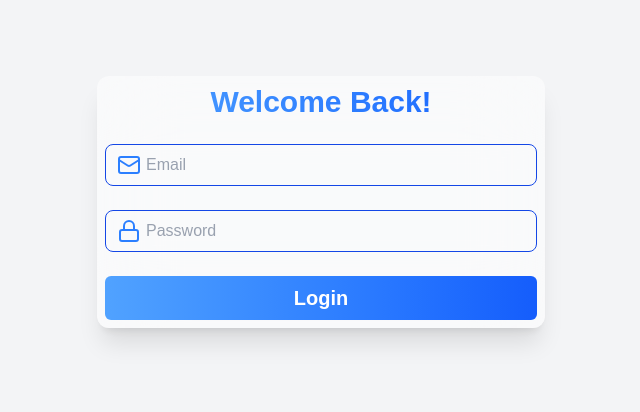
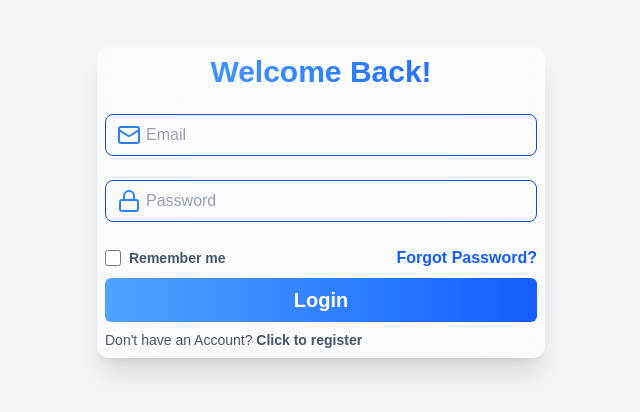
Before and after one commit to TONY-OCHIENG/PrescribeMed, a React (Vite) app in the folder client/: page /patient-login in a window 1280 px wide. Shown: the part 198-610 px from the top of the page, without its empty margins (319-959 px from the left). Built offline with nearby package versions, Linux system fonts and the light colour scheme.

Commit message:
Adding Navigation link

```diff
--- a/client/src/auth/PatientLogin.jsx
+++ b/client/src/auth/PatientLogin.jsx
@@ -2,6 +2,7 @@ import { Loader, Lock, Mail } from 'lucide-react'
 import React from 'react'
 import { useState } from 'react'
 import Input from '../components/Input'
+import { Link } from 'react-router-dom'
 
 function PatientLogin() {
     const [loading,setLoading] = useState(false)
@@ -23,10 +24,18 @@ function PatientLogin() {
                 placeholder="Password"
 
             />
-            <div></div>
+            <div className='flex justify-between items-center mb-2'>
+                <div className='flex items-center gap-2'>
+                    <input type="checkbox" className='text-blue-600 h-4 w-4'/>
+                    <span className='text-sm text-gray-600 font-extrabold'>Remember me</span>
+
+                </div>
+                <Link className='font-extrabold text-blue-600'>Forgot Password?</Link>
+            </div>
             <button disabled={loading} className='w-full text-white bg-gradient-to-r from-blue-400 to-blue-600 py-2
             font-extrabold cursor-pointer rounded-md text-xl flex justify-center items-center
             '>{loading ? <Loader className='animate-spin'/> : "Login"}</button>
+            <p className='text-sm text-gray-600 mt-2'>Don't have an Account? <Link to={"/register"} className='font-extrabold text-md'>Click to register</Link></p>
         </form>
     </div>
   )
--- a/client/src/auth/PatientRegistration.jsx
+++ b/client/src/auth/PatientRegistration.jsx
@@ -4,7 +4,7 @@ import { Calendar, Camera, Lock, Mail, Phone, User } from 'lucide-react'
 import { useState } from 'react'
 import axios from 'axios'
 import toast from 'react-hot-toast'
-import { useNavigate } from 'react-router-dom'
+import { Link, useNavigate } from 'react-router-dom'
 
 function PatientRegistration() {
   const [patients,setPatients] = useState({
@@ -114,7 +114,7 @@ function PatientRegistration() {
            <button className='w-full text-white bg-gradient-to-r from-blue-400 to-blue-600 py-2
             font-extrabold cursor-pointer rounded-md text-xl flex justify-center items-center
             '>Register</button>
-            <p className='text-xs mt-4 text-gray-600'>Already have an Account? <span className='font-extrabold'>Click to login</span></p>
+            <p className='text-xs mt-4 text-gray-600'>Already have an Account? <Link to={"/patient-login"} className='font-extrabold'>Click to login</Link></p>
         </form>
     </div>
   )
```
